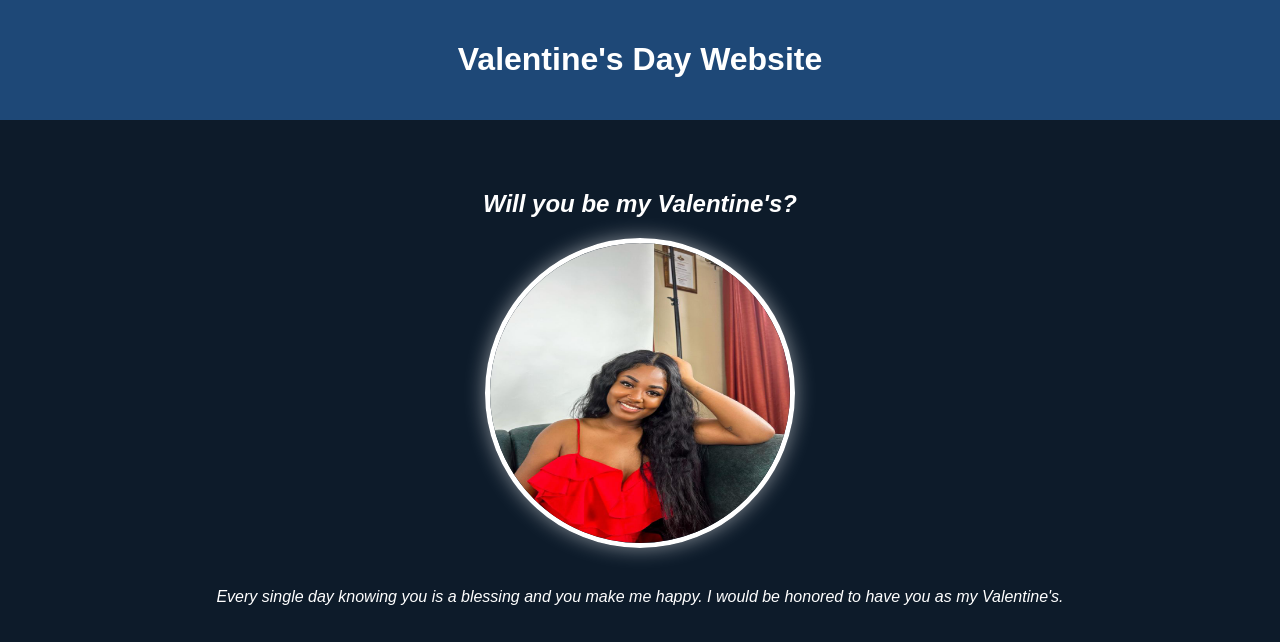
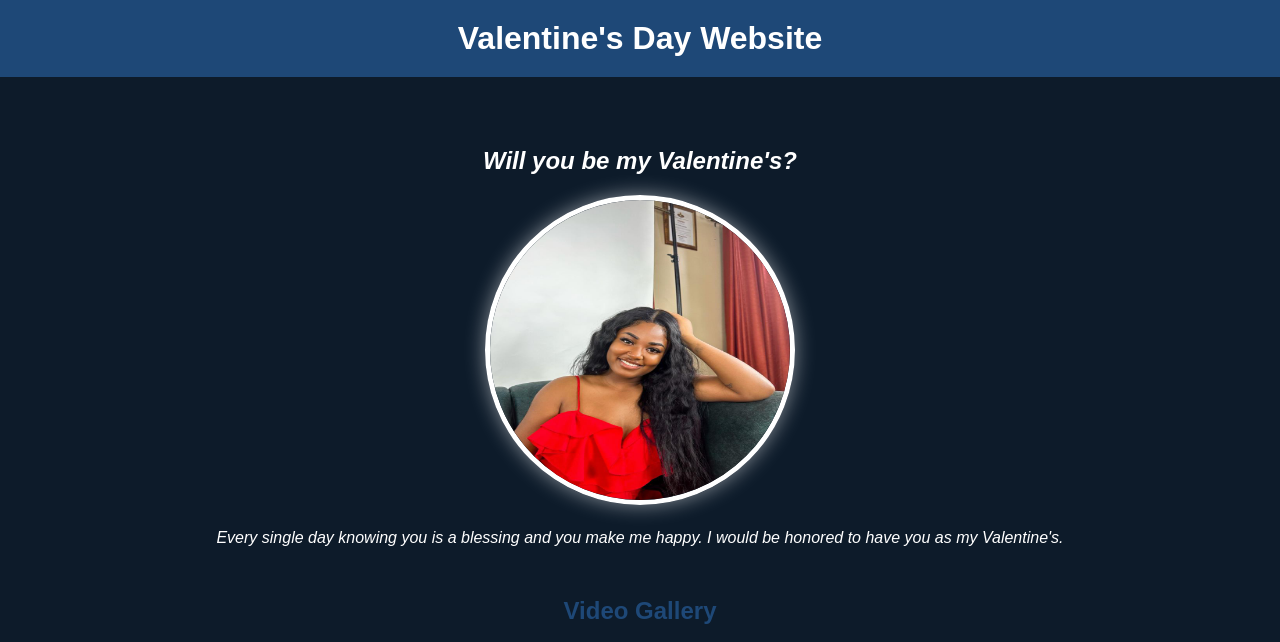
Before and after one commit to Majeedtayo/Diya, a plain HTML site: page index.html in a window 1280 px wide. Shown: the top 642 px of the page. Drawn offline with Linux system fonts and the light colour scheme; grey boxes are pictures that could not be loaded.

Commit message:
Update styles.css

```diff
--- a/styles.css
+++ b/styles.css
@@ -11,18 +11,10 @@ header {
     color: white;
     text-align: center;
     padding: 20px;
-    overflow: hidden; /* Ensures the scrolling effect */
 }
 
-h1.scrolling-text {
-    animation: scroll 20s linear infinite; /* Adjust the duration and timing as needed */
-    white-space: nowrap; /* Prevents the text from wrapping */
-    font-style: italic; /* Text in italics */
-}
-
-@keyframes scroll {
-    0% { transform: translateX(100%); }
-    100% { transform: translateX(-100%); }
+header h1 {
+    margin: 0; /* Remove default margin */
 }
 
 main {
@@ -34,13 +26,20 @@ main {
     margin-top: 50px;
 }
 
+.center-image {
+    margin-bottom: 20px;
+}
+
 .center-image img {
     border-radius: 50%; /* Round image */
     width: 300px; /* Enlarge the image */
     height: 300px;
     border: 5px solid #fff; /* White border around image */
     box-shadow: 0 0 20px rgba(255, 255, 255, 0.5); /* White shadow */
-    margin-bottom: 20px;
+}
+
+.text {
+    margin-bottom: 50px;
 }
 
 .video-gallery {
```
